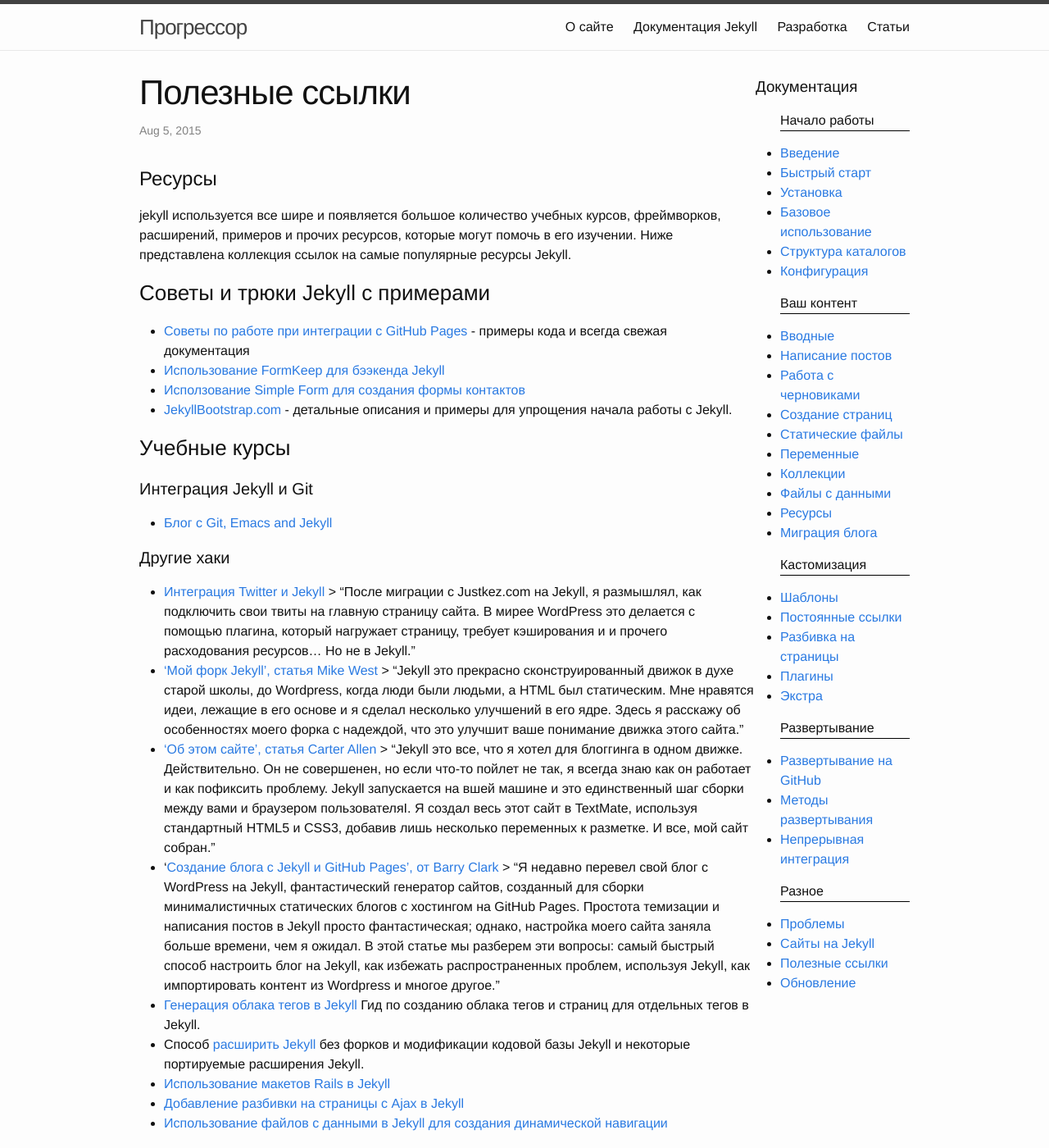
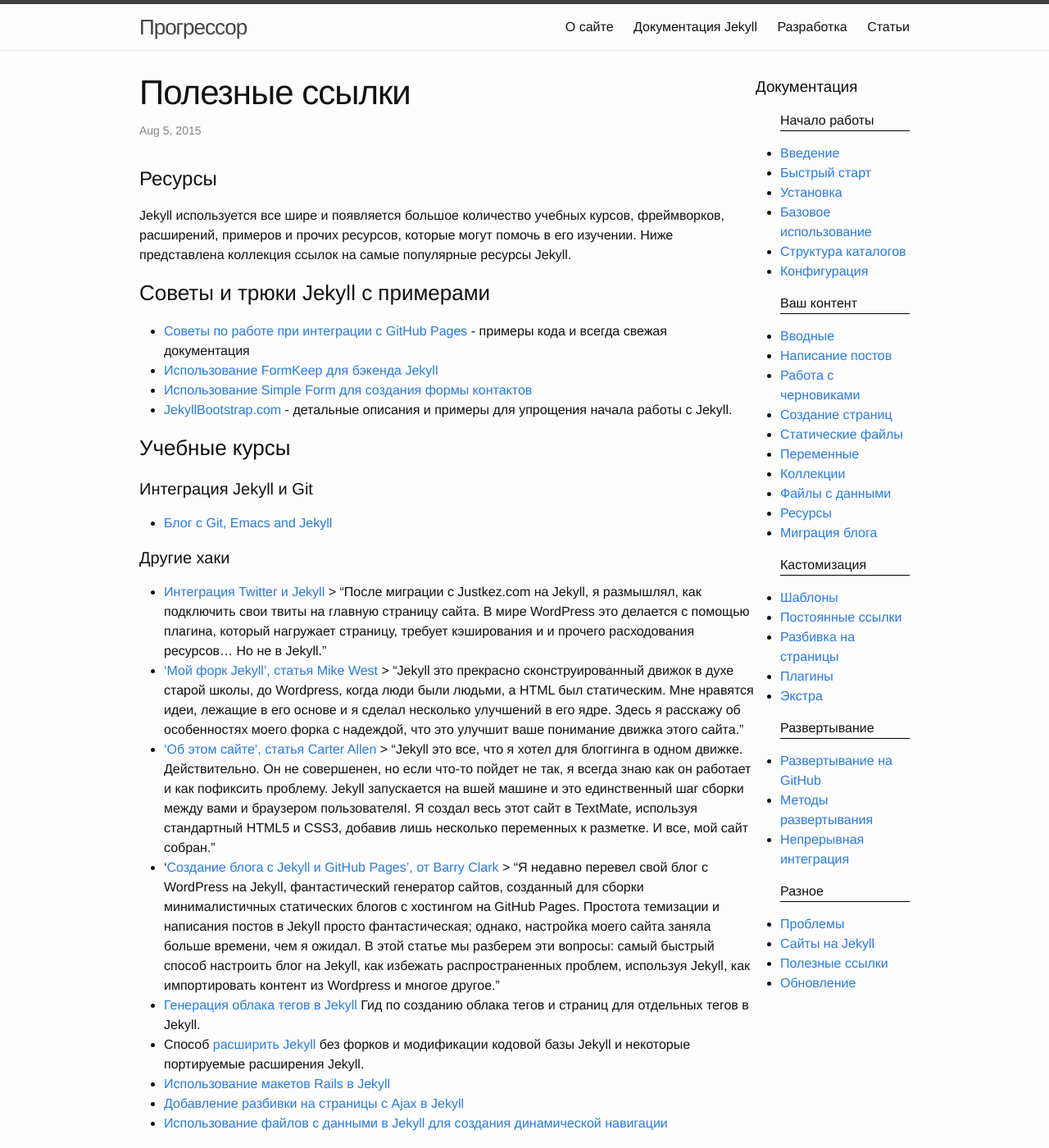
Before and after one commit to prgssr/prgssr.github.io, a Jekyll site: the page built from _documentation/27_resources.markdown, in a window 1280 px wide and 1400 px high. Shown: the whole window at 82% size. Built offline with Jekyll 4.4.1, drawn with Linux system fonts in a browser that asks for light colours.

Commit message:
typo errors fix 27

```diff
--- a/_documentation/27_resources.markdown
+++ b/_documentation/27_resources.markdown
@@ -5,13 +5,13 @@
 ---
 # Ресурсы
 
-jekyll используется все шире и появляется большое количество учебных курсов, фреймворков, расширений, примеров и прочих ресурсов, которые могут помочь в его изучении. Ниже представлена коллекция ссылок на самые популярные ресурсы Jekyll.
+Jekyll используется все шире и появляется большое количество учебных курсов, фреймворков, расширений, примеров и прочих ресурсов, которые могут помочь в его изучении. Ниже представлена коллекция ссылок на самые популярные ресурсы Jekyll.
 
 ### Советы и трюки Jekyll  с примерами
 
 * [Советы по работе при интеграции с  GitHub Pages](https://gist.github.com/2890453) - примеры кода  и всегда свежая документация
-* [Использование FormKeep для бээкенда Jekyll](https://formkeep.com/)
-* [Исползование Simple Form для создания формы контактов](http://getsimpleform.com/)
+* [Использование FormKeep для бэкенда Jekyll](https://formkeep.com/)
+* [Использование Simple Form для создания формы контактов](http://getsimpleform.com/)
 * [JekyllBootstrap.com](http://jekyllbootstrap.com/) - детальные описания и примеры для упрощения начала работы с Jekyll.
 
 ### Учебные курсы
@@ -23,9 +23,9 @@
 #### Другие хаки
 
 
-* [Интеграция Twitter и Jekyll ](http://www.justkez.com/integrating-twitter-with-jekyll/)> “После миграции с  Justkez.com на Jekyll, я размышлял, как подключить свои твиты на главную страницу сайта. В миреe WordPress это делается с помощью плагина, который нагружает страницу, требует кэширования и и прочего расходования ресурсов… Но не в Jekyll.”
+* [Интеграция Twitter и Jekyll ](http://www.justkez.com/integrating-twitter-with-jekyll/)> “После миграции с  Justkez.com на Jekyll, я размышлял, как подключить свои твиты на главную страницу сайта. В мире WordPress это делается с помощью плагина, который нагружает страницу, требует кэширования и и прочего расходования ресурсов… Но не в Jekyll.”
 * [‘Мой форк Jekyll’, статья Mike West ](http://mikewest.org/2009/11/my-jekyll-fork)> “Jekyll это прекрасно сконструированный движок в духе старой школы, до Wordpress, когда люди были людьми, а HTML был статическим. Мне нравятся идеи, лежащие в его основе и я сделал несколько улучшений в его ядре. Здесь я расскажу об особенностях моего форка с надеждой, что это улучшит ваше понимание движка этого сайта.”
-* [‘Об этом сайте’, статья Carter Allen](http://cartera.me/2010/08/12/about-this-website/) > “Jekyll это все, что я хотел для блоггинга в одном движке. Действительно. Он не совершенен, но если что-то пойлет не так, я всегда знаю как он работает и как пофиксить проблему. Jekyll запускается на вшей машине и это единственный шаг сборки между вами и браузером пользователяI. Я создал весь этот сайт в TextMate, используя стандартный HTML5 и CSS3, добавив лишь несколько переменных к разметке. И все, мой сайт собран.”
+* [‘Об этом сайте’, статья Carter Allen](http://cartera.me/2010/08/12/about-this-website/) > “Jekyll это все, что я хотел для блоггинга в одном движке. Действительно. Он не совершенен, но если что-то пойдет не так, я всегда знаю как он работает и как пофиксить проблему. Jekyll запускается на вшей машине и это единственный шаг сборки между вами и браузером пользователяI. Я создал весь этот сайт в TextMate, используя стандартный HTML5 и CSS3, добавив лишь несколько переменных к разметке. И все, мой сайт собран.”
 * ‘[Создание блога с Jekyll и GitHub Pages’, от Barry Clark ](http://www.smashingmagazine.com/2014/08/01/build-blog-jekyll-github-pages/)> “Я недавно перевел свой блог с WordPress на Jekyll, фантастический генератор сайтов, созданный для сборки минималистичных статических блогов с хостингом на GitHub Pages. Простота темизации и написания постов в Jekyll просто фантастическая; однако, настройка моего сайта заняла больше времени, чем я ожидал. В этой статье мы разберем эти вопросы: самый быстрый способ настроить блог на Jekyll, как избежать распространенных проблем, используя Jekyll, как импортировать контент из Wordpress и многое другое.”
 * [Генерация облака тегов в Jekyll](http://www.justkez.com/generating-a-tag-cloud-in-jekyll/) Гид по созданию облака тегов и страниц для отдельных тегов в Jekyll.
 * Способ [расширить Jekyll](https://github.com/rfelix/jekyll_ext) без форков и модификации кодовой базы Jekyll и некоторые портируемые расширения Jekyll.
```
